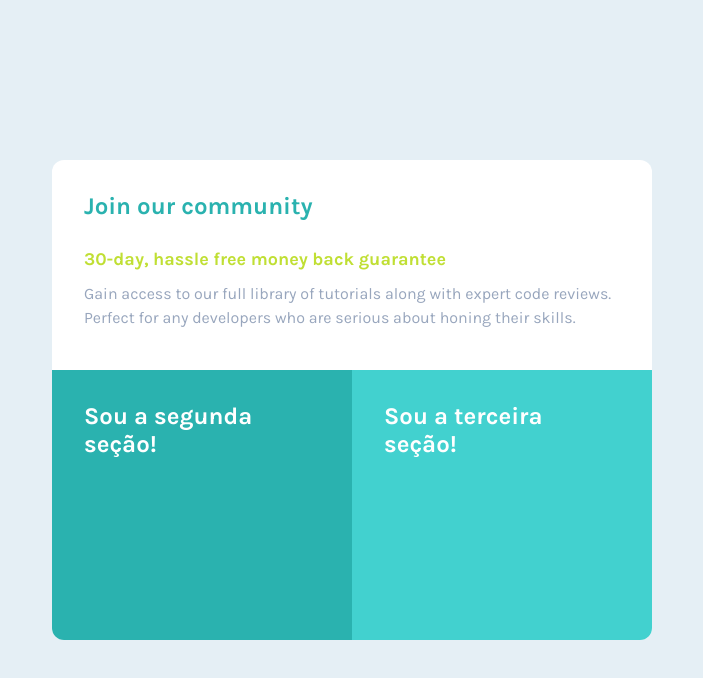
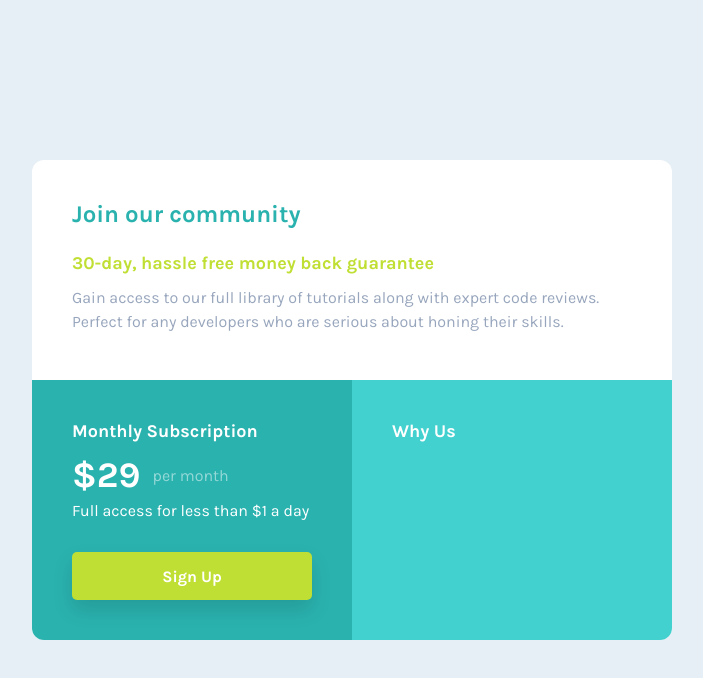
Before and after one commit to lucarl07/single-price-component, a React (Vite) app: page / in a window 1280 px wide. Shown: the top 678 px of the page, without its empty margins (288-991 px from the left). Built offline with nearby package versions, Linux system fonts and the light colour scheme.

Commit message:
Stylize the 2nd grid item + add Button component

```diff
--- a/src/components/App/App.css
+++ b/src/components/App/App.css
@@ -1,28 +1,52 @@
-.item01 {
+h1 {
+    font-size: 18px;
+    margin-bottom: 12px;
+}
+
+.itemJoinUs {
     grid-column: 1 / span 2;
     grid-row: 1;
 }
-.item01 h1 {
+.itemJoinUs h1 {
     color: var(--cyan);
-    margin-bottom: 16px;
+    font-size: 24px;
 }
-.item01 h2 {
+.itemJoinUs h2 {
     color: var(--bright-yellow);
     font-size: 18px;
 }
-.item01 p {
+.itemJoinUs p {
     color: var(--grayish-blue);
     line-height: 1.5rem;
 }
 
-.item02 {
+.itemMoSubs {
+    display: flex;
+    flex-direction: column;
+    justify-content: space-between;
     background-color: var(--cyan);
     border-radius: 0 0 0 0.75rem;
     grid-column: 1;
     grid-row: 2;
+    color: hsla(0, 0%, 0%, 0.25);
+}
+.itemMoSubs .subsPlan p {
+    padding: 5px 0;
+}
+.itemMoSubs .wrapper {
+    display: flex;
+    align-items: center;
+    gap: 12px;
+}
+.itemMoSubs .wrapper .subsPricing {
+    font-weight: 700;
+    font-size: 36px;
+}
+.itemMoSubs .wrapper .billingTimeSpan {
+    color: hsla(0, 0%, 100%, 0.5);
 }
 
-.item03 {
+.itemWhyUs {
     background-color: hsl(179, 61%, 54%);
     border-radius: 0 0 0.75rem 0;
     grid-column: 2;
--- a/src/components/App/App.jsx
+++ b/src/components/App/App.jsx
@@ -1,10 +1,10 @@
-import { GridArea, Container } from "../Styles/Elements.js"
+import { GridArea, Container, Button } from "../Styles/Elements.js"
 import './App.css'
 
 const App = () => {
   return (
     <Container>
-      <GridArea className="item01">
+      <GridArea className="itemJoinUs">
         <h1>Join our community</h1>
         <h2>30-day, hassle free money back guarantee</h2>
         <p>
@@ -12,11 +12,19 @@ const App = () => {
           Perfect for any developers who are serious about honing their skills.
         </p>
       </GridArea>
-      <GridArea className="item02">
-        <h1>Sou a segunda seção!</h1>
+      <GridArea className="itemMoSubs">
+        <div className="subsPlan">
+          <h1>Monthly Subscription</h1>
+          <div className="wrapper">
+            <span className="subsPricing">$29</span>
+            <span className="billingTimeSpan">per month</span>
+          </div>
+          <p>Full access for less than $1 a day</p>
+        </div>
+        <Button>Sign Up</Button>
       </GridArea>
-      <GridArea className="item03">
-        <h1>Sou a terceira seção!</h1>
+      <GridArea className="itemWhyUs">
+        <h1>Why Us</h1>
       </GridArea>
     </Container>
   );
--- a/src/components/Styles/Colors.js
+++ b/src/components/Styles/Colors.js
@@ -1,8 +1,8 @@
 const Colors = {
   cyan: "hsl(179, 62%, 43%)",
-  bright_yellow: "hsl(71, 73%, 54%)",
-  light_gray: "hsl(204, 43%, 93%)",
-  grayish_blue: "hsl(218, 22%, 67%)",
+  brightYellow: "hsl(71, 73%, 54%)",
+  lightGray: "hsl(204, 43%, 93%)",
+  grayishBlue: "hsl(218, 22%, 67%)",
   white: "#fff"
 }
 
--- a/src/components/Styles/Elements.js
+++ b/src/components/Styles/Elements.js
@@ -3,10 +3,10 @@ import Colors from "./Colors";
 
 export const Container = styled.main `
   display: grid;
-  grid-template-columns: 300px 300px;
-  grid-template-rows: 210px 270px;
+  grid-template-columns: 320px 320px;
+  grid-template-rows: 220px 260px;
   margin: 0 auto;
-  width: 600px;
+  width: 640px;
   height: 480px;
   background-color: ${Colors.white};
   border-radius: 0.75rem;
@@ -16,6 +16,18 @@ export const GridArea = styled.section `
   display: flex;
   flex-direction: column;
   gap: 12px;
-  padding: 2rem;
+  padding: 2.5rem;
   color: ${Colors.white};
 `;
+
+export const Button = styled.button `
+  cursor: pointer;
+  height: 48px;
+  border: none;
+  border-radius: 5px;
+  box-shadow: 0 10px 20px hsla(0, 0%, 0%, 0.125);
+  background-color: ${Colors.brightYellow};
+  color: ${Colors.white};
+  font-weight: 700;
+  font-size: 1rem;
+`;
```
